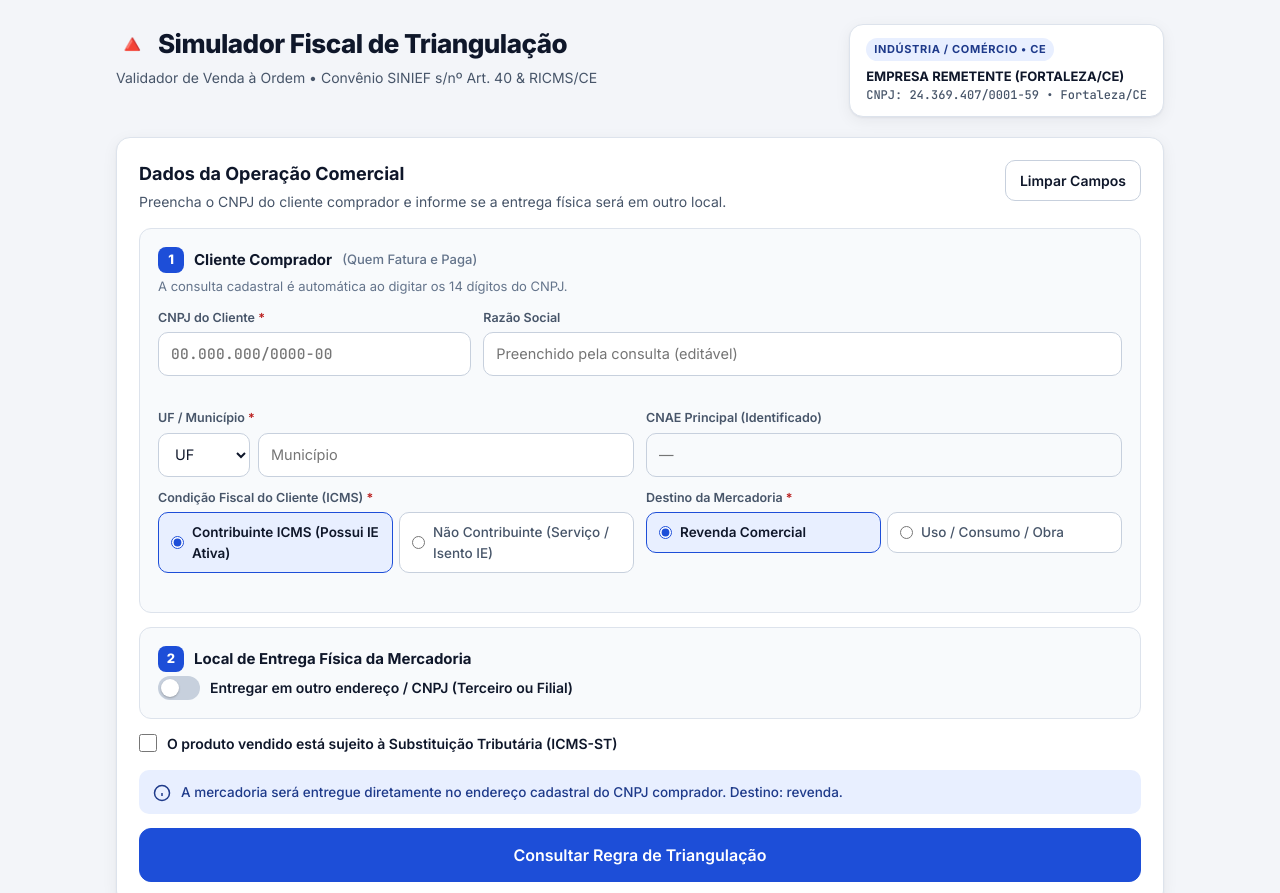
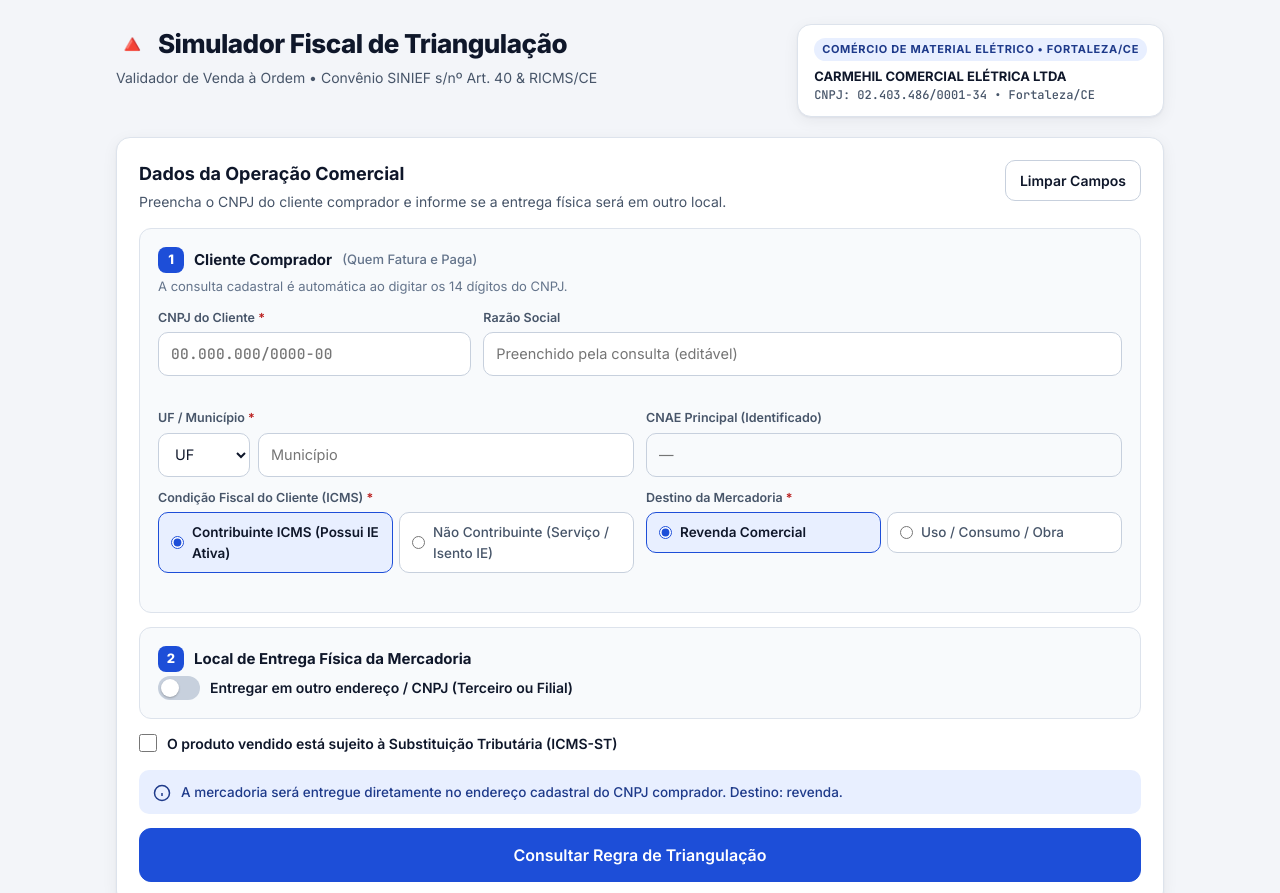
Before and after one commit to wsdataanalyst/simulador-triangulacao-fiscal, a plain HTML site: page index.html in a window 1280 px wide. Shown: the top 893 px of the page. Drawn offline with Linux system fonts and the light colour scheme.

Commit message:
Remetente: Carmehil Comercial Elétrica Ltda (CNPJ 02.403.486/0001-34)
Co-Authored-By: Claude Fable 5.1 <noreply@anthropic.com>

```diff
--- a/index.html
+++ b/index.html
@@ -285,9 +285,9 @@ footer{color:var(--text-3);font-size:12.5px;text-align:center;margin-top:28px;li
    CONFIGURAÇÃO DO REMETENTE (ajuste aqui se necessário)
    ============================================================ */
 const EMITENTE = {
-  rotulo: 'EMPRESA REMETENTE (FORTALEZA/CE)',
-  tipo: 'INDÚSTRIA / COMÉRCIO • CE',
-  cnpj: '24.369.407/0001-59',
+  rotulo: 'CARMEHIL COMERCIAL ELÉTRICA LTDA',
+  tipo: 'COMÉRCIO DE MATERIAL ELÉTRICO • FORTALEZA/CE',
+  cnpj: '02.403.486/0001-34',
   uf: 'CE',
   municipio: 'Fortaleza'
 };
```
Also changed, not shown: 2 other files.
